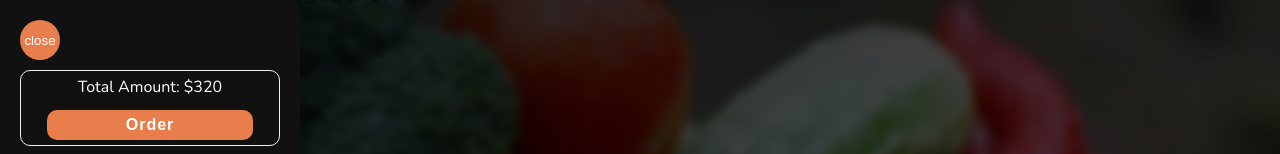
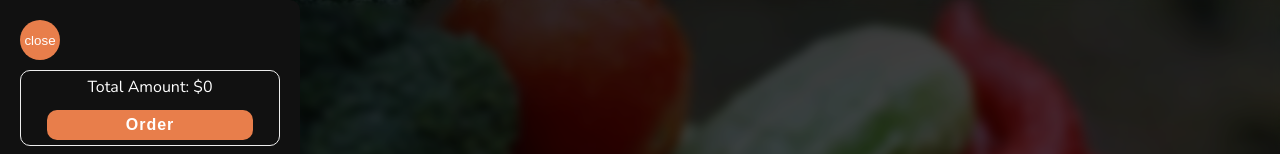
Before and after one commit to Mohammdsaleh-Hooshmandi/menu-app, a React (Create React App) app: page / in a window 1280 px wide. Both pictures are taken after a click on the button "Your Order". Shown: the top 154 px of the page. Built offline with nearby package versions, Linux system fonts and the light colour scheme.

Commit message:
create contentx

```diff
--- a/src/App.js
+++ b/src/App.js
@@ -4,6 +4,7 @@ import GlobalStyle from "./components/Common/GlobalStyles";
 import Header from "./components/Header/Header";
 import List from "./components/OrderedList/List";
 import BackDrop from "./components/Common/BackDrop";
+import { ListContextProvider } from "./store/list-context";
 
 
 
@@ -20,6 +21,7 @@ const App = () => {
 	return (
 		<Fragment>
 			<GlobalStyle />
+			<ListContextProvider>
 				{showList && createPortal(<BackDrop onClick={closeListHandler} onClose={closeListHandler} />, document.getElementById('backdrop-root'))}
 				{showList && createPortal(<List onClose={closeListHandler} />, document.getElementById('list-root'))}
 				<Header onOpen={openListHandler} />
@@ -27,6 +29,7 @@ const App = () => {
 				<section style={{ height: '100vh' }}></section>
 				<section style={{ height: '100vh' }}></section>
 				<section style={{ height: '100vh' }}></section>
+			</ListContextProvider>
 		</Fragment>
 	);
 }
--- a/src/components/OrderedList/List.jsx
+++ b/src/components/OrderedList/List.jsx
@@ -1,5 +1,7 @@
+import { useContext } from "react";
 import styled, { keyframes } from "styled-components";
 import Button from "../Common/Button";
+import ListContext from "../../store/list-context";
 
 const showAnimation = keyframes`
     from {
@@ -64,13 +66,15 @@ const ListItems = styled.ul`
 `;
 
 const List = props => {
+    const orderedFoods = useContext(ListContext);
+    console.log(orderedFoods)
 
     return (
         <Wrapper>
             <Button onClick={props.onClose}>close</Button>
 
             <div className='actions'>
-                <p>Total Amount: <span>${320}</span></p>
+                <p>Total Amount: <span>${orderedFoods.totalAmount}</span></p>
                 <button>Order</button>
             </div>
 
--- /dev/null
+++ b/src/store/list-context.js
@@ -0,0 +1,39 @@
+import { createContext, useReducer } from "react";
+
+const ListContext = createContext({
+    foods: [],
+    totalAmount: 0,
+    addFood: food => { },
+    removeFood: id => { },
+});
+
+const reducer = (state, action) => {
+    return { foods: [], totalAmount: 0 }
+};
+
+const ListContextProvider = ({ children }) => {
+    const [orderedFoods, dispatchOrderedFoods] = useReducer(reducer, { foods: [], totalAmount: 0 });
+
+    const addFoodHandler = food => {
+        dispatchOrderedFoods({ type: 'ADD', newFood: food })
+    };
+    const removeFoodHandler = id => {
+        dispatchOrderedFoods({ type: 'REMOVE', id: id })
+    };
+
+    const contextValue = {
+        foods: orderedFoods.foods,
+        totalAmount: orderedFoods.totalAmount,
+        addFood: addFoodHandler,
+        removeFood: removeFoodHandler,
+    };
+
+    return (
+        <ListContext.Provider value={contextValue}>
+            {children}
+        </ListContext.Provider>
+    );
+};
+
+export default ListContext;
+export { ListContextProvider };
```
Lines whose indentation alone changed are shown as unchanged.
